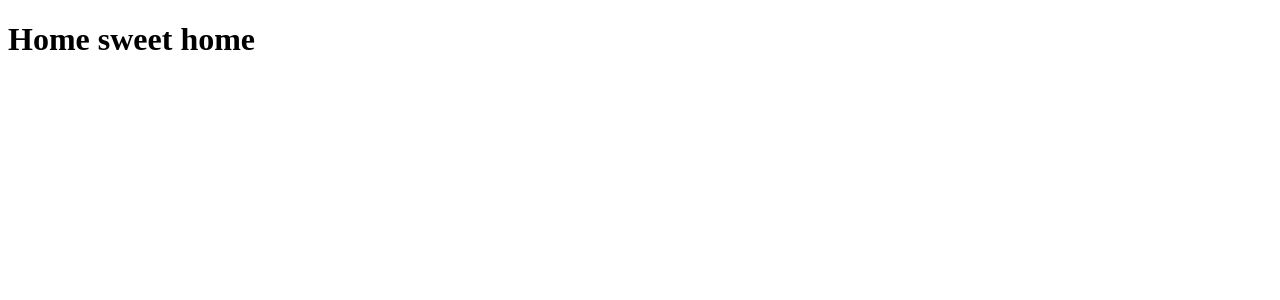
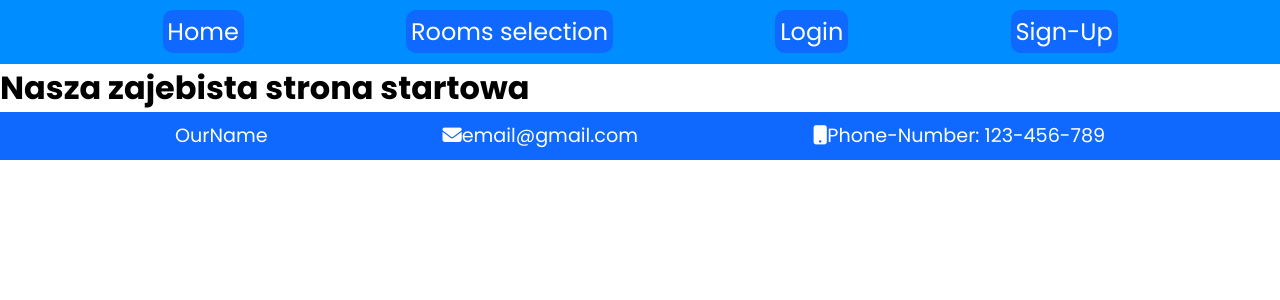
Before and after one commit to AntuanW/BD-MiniProject, a Flask app: page / in a window 1280 px wide. Shown: the top 300 px of the page. Run offline with Flask 3, Linux system fonts and the light colour scheme; parts of the project's set-up code (start-up, migrations or seed data) failed here and were passed over; some libraries are stand-ins or nearby versions.

Commit message:
Started frontend

```diff
--- a/hotels2/__init__.py
+++ b/hotels2/__init__.py
@@ -6,6 +6,8 @@ def create_app():
     app.config['SECRET_KEY'] = b'!yny\x99{\x88,F\x85\x19y\xd67yL'
 
     from hotels2.routes.views import views
+    from hotels2.routes.auth import auth
     app.register_blueprint(views, url_prefix='/')
+    app.register_blueprint(auth, url_prefix='/')
 
     return app
--- a/hotels2/app.py
+++ b/hotels2/app.py
@@ -5,21 +5,8 @@ from hotels2.server.dbOperations import *
 import pprint
 from datetime import datetime
 
-# app = create_app()
-
+# jak chcesz cos testowac bez frontendu to to zakomentuj (app.run też ofc)
+app = create_app()
 
 if __name__ == '__main__':
-    # add_hotel("Heron", "Ogrodowa 10", "Kraków", "17453")
-    # remove_hotel("648b4b654efd3cfbb52bccb2")
-    # pprint.pprint(get_all_hotels())
-    # add_room("648b4c2ed0ff45bbcee56bf1", 3, 1, 90)
-    # remove_room("648b4d2cbc4ecc67d5dd4f02")
-    # set_price_per_night("648b4ddaa5d9d069080dbde4", 110)
-    # set_availability("648b4ddaa5d9d069080dbde4", False)
-    # add_customer("Hank", "Schrader", "schrader@mail.com", "674645")
-    # remove_customer("648b4e9b273a6e78d1426ea1")
-    # set_password("648b44e51905fb3623930789", "hd832r")
-    # pprint.pprint(list_all_bookings("648b44e51905fb3623930785"))
-    # pprint.pprint(can_be_booked(ObjectId("648b44e51905fb362393077c"), datetime(2023, 7, 1), datetime(2023, 7, 5), ObjectId('648b4a6492dececdfc9df7ed')))
-    change_booking("648b44e51905fb3623930785", "648b44e51905fb362393077d", "648b4a6492dececdfc9df7e8", datetime(2023, 6, 26), datetime(2023, 7, 1))
-    pass
+    app.run(debug=True)
--- a/hotels2/routes/views.py
+++ b/hotels2/routes/views.py
@@ -5,4 +5,4 @@ views = Blueprint('views', __name__)
 
 @views.route('/')
 def home():
-    return render_template("hotels_list.html")
+    return render_template("start_page.html")
--- /dev/null
+++ b/hotels2/static/base_style.css
@@ -0,0 +1,53 @@
+*{
+    margin: 0;
+    padding: 0;
+    box-sizing: border-box;
+    font-family: 'Poppins', sans-serif;
+}
+
+/* NAVBAR */
+.navbar{
+    display: flex;
+    justify-content: space-evenly;
+    background: #008dff;
+    height: 4rem;
+}
+
+.navbar .nav-elem a{
+    text-decoration: none;
+    font-size: 1.5rem;
+    height: 100%;
+    line-height: 4rem;
+    color: white;
+    padding: .2em;
+    background: #0f69ff;
+    border-radius: 10px;
+}
+
+.navbar .nav-elem a:hover{
+    background: #0137ff;
+}
+
+.navbar .nav-elem{
+    text-align: center;
+    align-items: center;
+}
+
+
+
+/* FOOTER */
+.footer-items{
+    display: flex;
+    justify-content: space-evenly;
+    height: 3rem;
+    background: #0f69ff;
+    list-style: none;
+}
+
+.footer-items li,
+.footer-items li a{
+    text-decoration: none;
+    color: white;
+    line-height: 3rem;
+    font-size: 1.2rem;
+}
--- a/hotels2/templates/base.html
+++ /dev/null
@@ -1,12 +0,0 @@
-<!DOCTYPE html>
-<html lang="en">
-<head>
-    <meta charset="UTF-8">
-    <meta http-equiv="X-UA-Compatible" content="IE=edge">
-    <meta name="viewport" content="width=device-width, initial-scale=1.0">
-    <title>TriVaGo</title>
-</head>
-<body>
-    {% block content %} {% endblock %}
-</body>
-</html>
--- a/hotels2/templates/hotels_list.html
+++ /dev/null
@@ -1,5 +0,0 @@
-{% extends "base.html" %}
-
-{% block content %}
-<h1>Home sweet home</h1>
-{% endblock %}
--- a/hotels2/templates/rooms_list.html
+++ b/hotels2/templates/rooms_list.html
@@ -1,4 +1,4 @@
-{% extends "base.html" %}
+{% extends "start_base.html" %}
 
 {% block content %}
 
--- /dev/null
+++ b/hotels2/templates/start_base.html
@@ -0,0 +1,31 @@
+<!DOCTYPE html>
+<html lang="en">
+<head>
+    <meta charset="UTF-8">
+    <meta http-equiv="X-UA-Compatible" content="IE=edge">
+    <meta name="viewport" content="width=device-width, initial-scale=1.0">
+    <link rel="stylesheet" href="/static/base_style.css">
+    <link rel="stylesheet" href="/static/form_styles.css">
+    <link
+            href="https://fonts.googleapis.com/css2?family=Poppins:wght@100;200;300;400;500;600;700;800&family=Press+Start+2P&display=swap"
+            rel="stylesheet">
+    <script src="https://kit.fontawesome.com/0146767ed2.js" crossorigin="anonymous"></script>
+    <title>TriVaGo</title>
+</head>
+<body>
+    <nav class="navbar">
+        <div class="nav-elem"><a id="home" href="/">Home</a></div>
+        <div class="nav-elem"><a id="rooms" href="/">Rooms selection</a></div>
+        <div class="nav-elem"><a id="login" href="/login">Login</a></div>
+        <div class="nav-elem"><a id="signUp" href="/sign-up">Sign-Up</a></div>
+    </nav>
+    {% block content %} {% endblock %}
+    <footer>
+        <ul class="footer-items">
+            <li class="footer-item title">OurName</li>
+            <li class="footer-item"><a href="mailto:email@gmail.com"><i class="fa-solid fa-envelope"></i>email@gmail.com</a></li>
+            <li class="footer-item"><a href="tel:555-0179"><i class="fa-solid fa-mobile-button"></i>Phone-Number: 123-456-789</a></li>
+        </ul>
+    </footer>
+</body>
+</html>
--- /dev/null
+++ b/hotels2/templates/start_page.html
@@ -0,0 +1,8 @@
+{% extends "start_base.html" %}
+{% block content %}
+    <main>
+        <h1>
+            Nasza zajebista strona startowa
+        </h1>
+    </main>
+{% endblock %}
```
Also changed, not shown: hotels2/routes/auth.py (added, +13 -0 lines), hotels2/static/form_styles.css (added, +38 -0 lines), hotels2/templates/login.html (added, +15 -0 lines), hotels2/templates/signup.html (added, +27 -0 lines).
